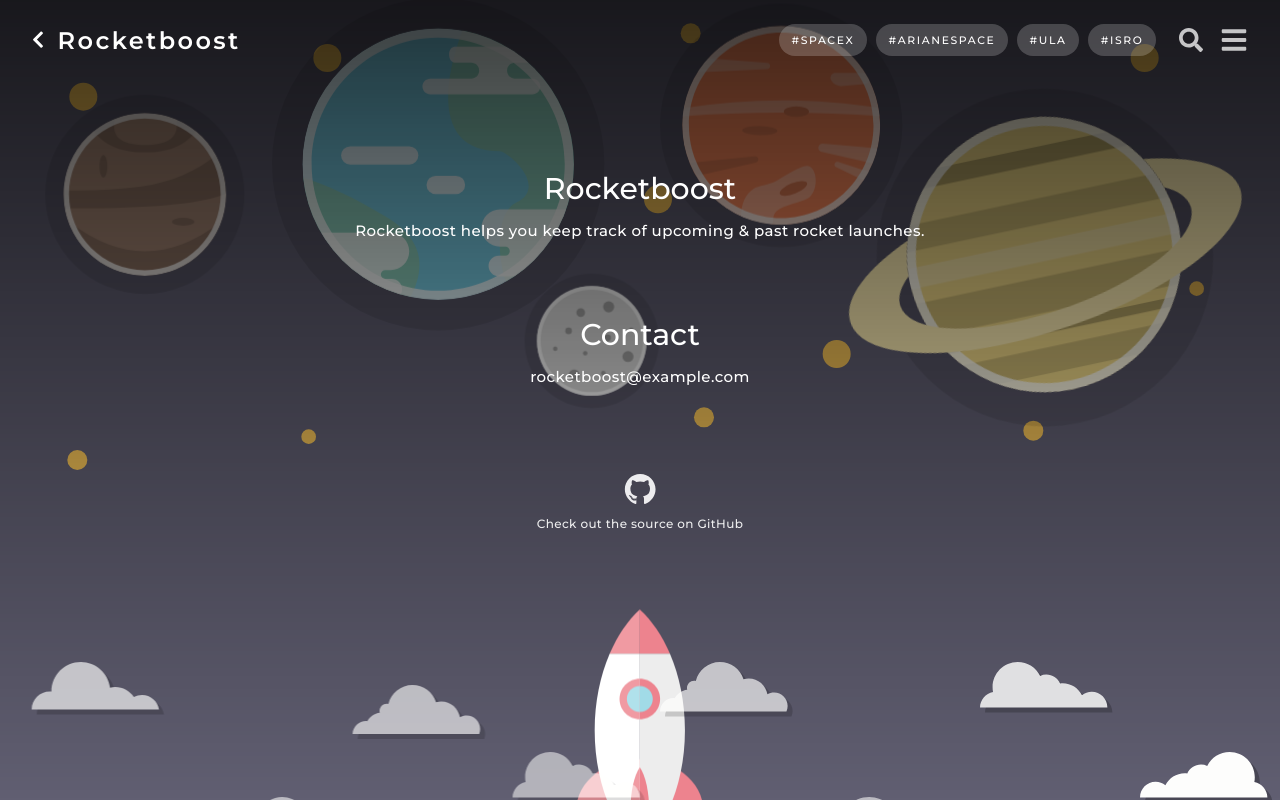
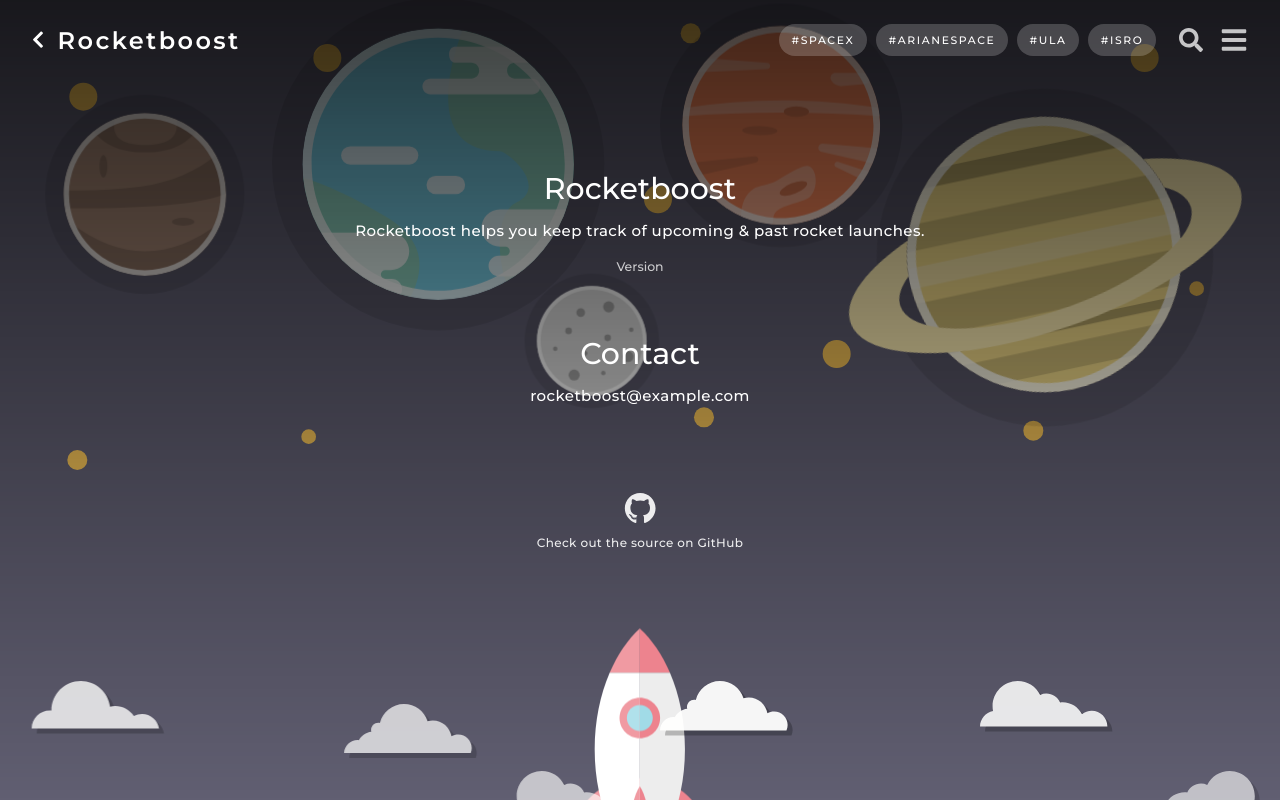
Before and after one commit to kalkih/rocketboost, a Vue app: page /#/about in a window 1280 px wide. Shown: the top 800 px of the page. Built offline with nearby package versions, Linux system fonts and the light colour scheme; what vue-timeago would draw is missing.

Commit message:
:bookmark: Add version

```diff
--- a/src/views/About.vue
+++ b/src/views/About.vue
@@ -3,6 +3,7 @@
     <div>
       <h1><center>{{ name }}</center></h1>
       <p>{{ name }} helps you keep track of upcoming & past rocket launches.</p>
+      <small>Version {{ version }}</small>
     </div>
     <div>
       <h1><center>Contact</center></h1>
@@ -36,6 +37,7 @@
   computed: {
     name: () => process.env.VUE_APP_NAME,
     contact: () => process.env.VUE_APP_CONTACT,
+    version: () => process.env.VUE_APP_VERSION,
     mail () {
       return 'mailto:' + this.contact
     },
@@ -60,6 +62,10 @@
 
   > div {
     margin: 2em;
+  }
+
+  small {
+    opacity: .75;
   }
 
   h1 {
--- a/vue.config.js
+++ b/vue.config.js
@@ -1,6 +1,7 @@
 const SitemapWebpackPlugin = require('sitemap-webpack-plugin').default
 const routerPaths = require('./src/router/sitemap').default.map(r => r.path)
 
+process.env.VUE_APP_VERSION = require('./package.json').version
 const dev = process.env.NODE_ENV === 'development'
 
 module.exports = {
```
